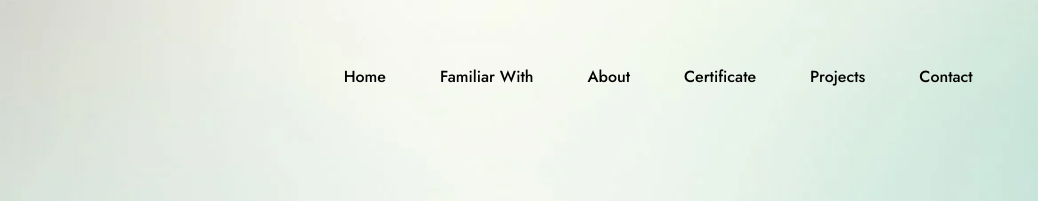
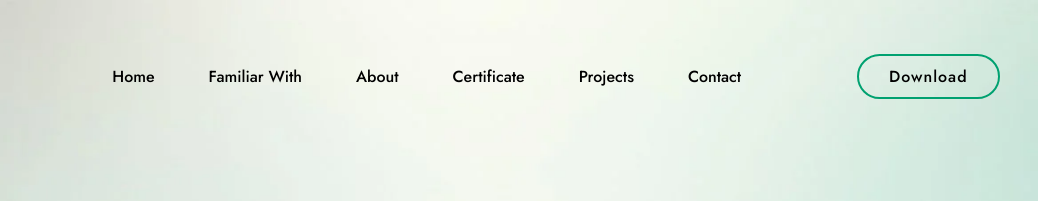
Before and after one commit to Rahultimbaliya14/shivshakticonstruction, a plain HTML site: page index.html in a window 1280 px wide. Shown: the top 201 px of the page, 242-1280 px from the left. Drawn offline with nearby package versions, Linux system fonts and the light colour scheme.

Commit message:
second commit

```diff
--- a/index.html
+++ b/index.html
@@ -29,7 +29,7 @@
 			<li><a id="myproject" href="#service">Projects</a></li>
 			<li><a id="mycontact" href="#con">Contact</a></li>
 		</ul>
-
+		<a href="javascript;" id="cv" class="top-btn" download>Download</a>
 	</header>
 
 	<!--------home---->
```
